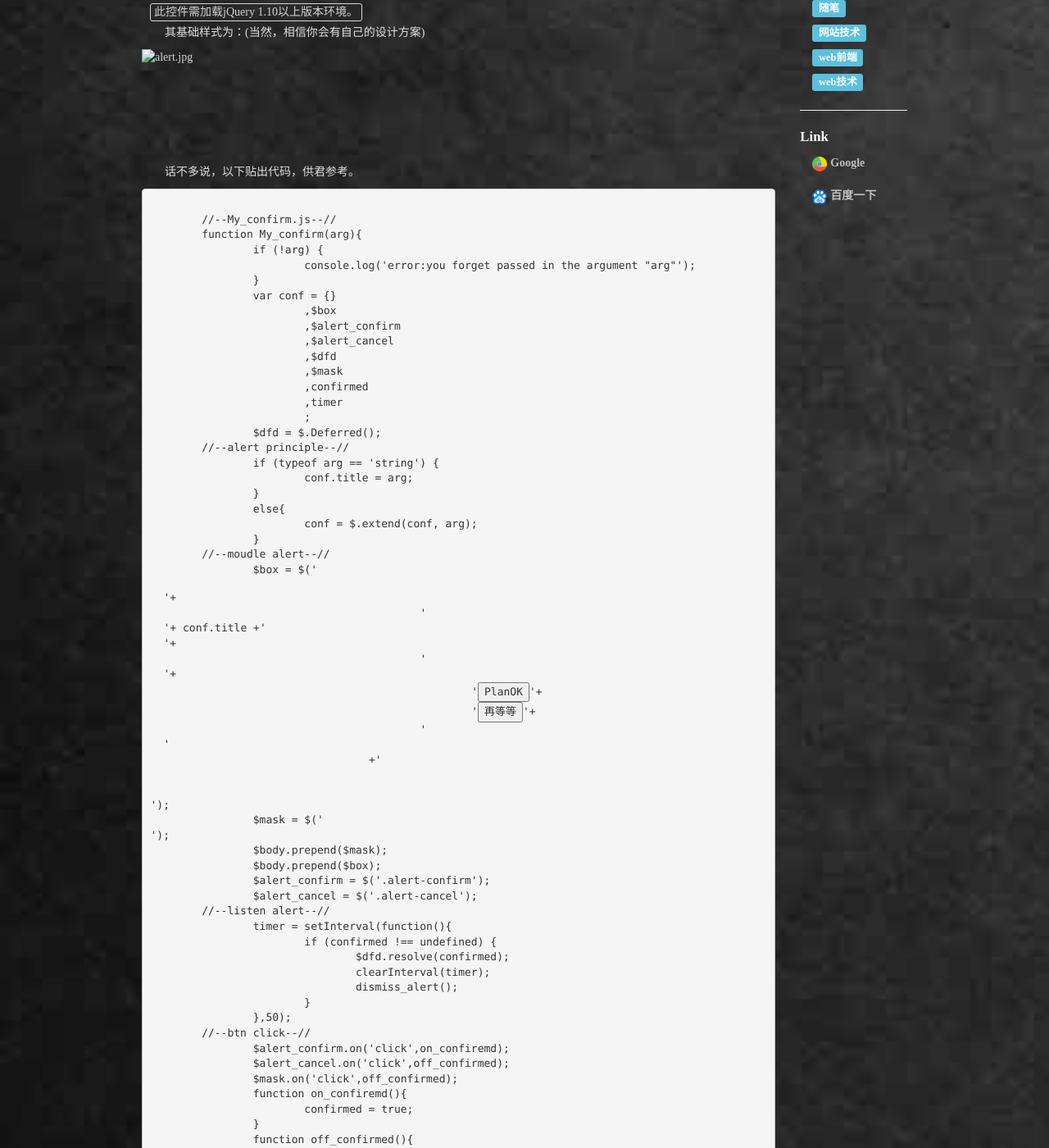
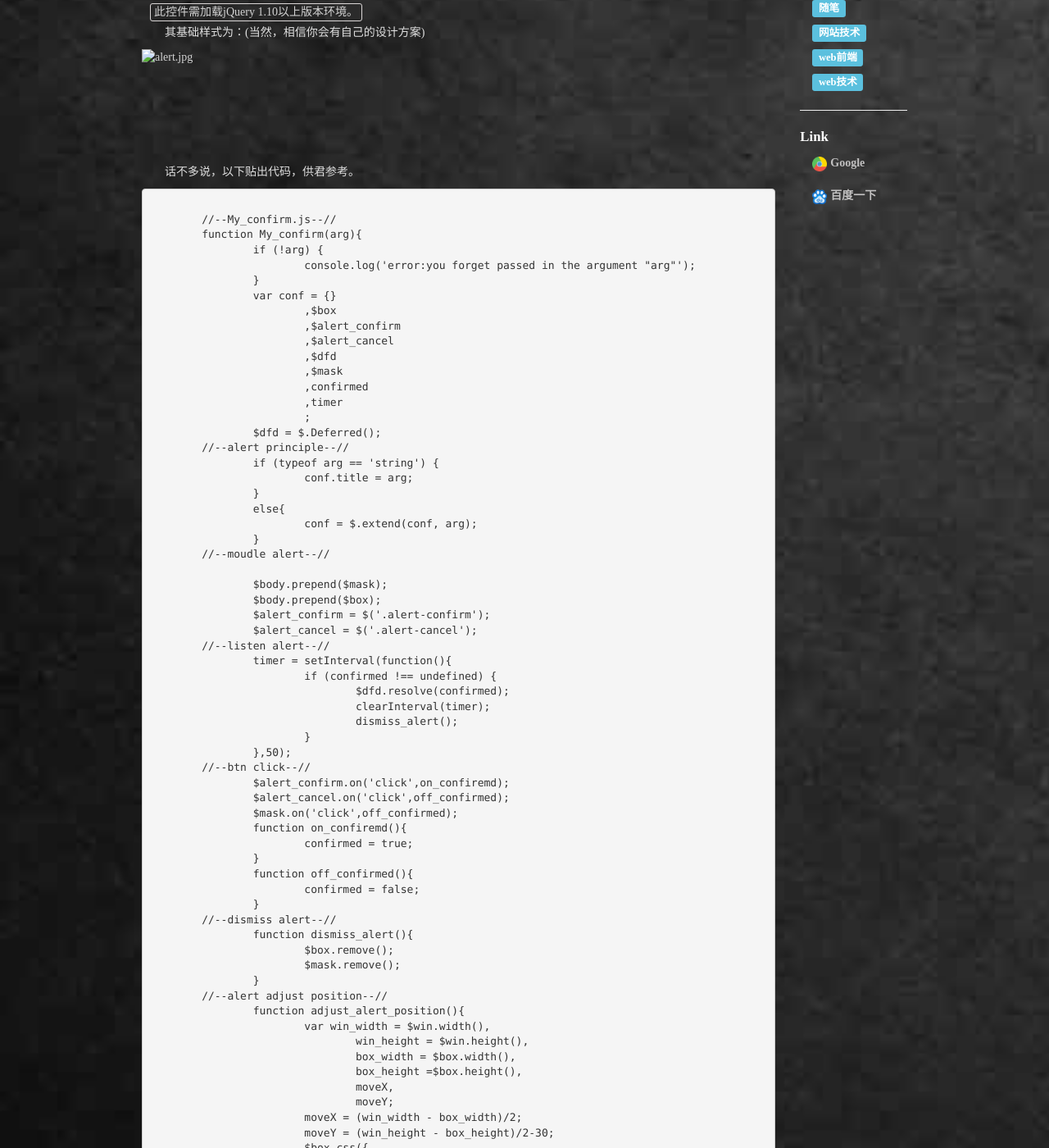
Before and after one commit to SawyerJames/blog, a Jekyll site: the page built from _posts/2017-01-20-confirm重写控件.html, in a window 1280 px wide and 1400 px high, scrolled down 326 px. Shown: the whole window at 82% size. Built offline with Jekyll 4.4.1, drawn with Linux system fonts in a browser that asks for light colours; some of the changed text lies outside the part shown.

Commit message:
update post

```diff
--- a/_posts/2017-01-20-confirm重写控件.html
+++ b/_posts/2017-01-20-confirm重写控件.html
@@ -34,14 +34,14 @@ tags: web技术
 			conf = $.extend(conf, arg);
 		}
 	//--moudle alert--//
-		$box = $('<div class="alert">'+
+		<!-- $box = $('<div class="alert">'+
 					'<div class="alert-title">'+ conf.title +'</div>'+
 					'<div class="alert-content">'+
 						'<button class="alert-confirm">PlanOK</button>'+
 						'<button class="alert-cancel">再等等</button>'+
 					'</div>'
 				+'</div>');
-		$mask = $('<div class="alert-mask"></div>');
+		$mask = $('<div class="alert-mask"></div>'); -->
 		$body.prepend($mask);
 		$body.prepend($box);
 		$alert_confirm = $('.alert-confirm');
```
